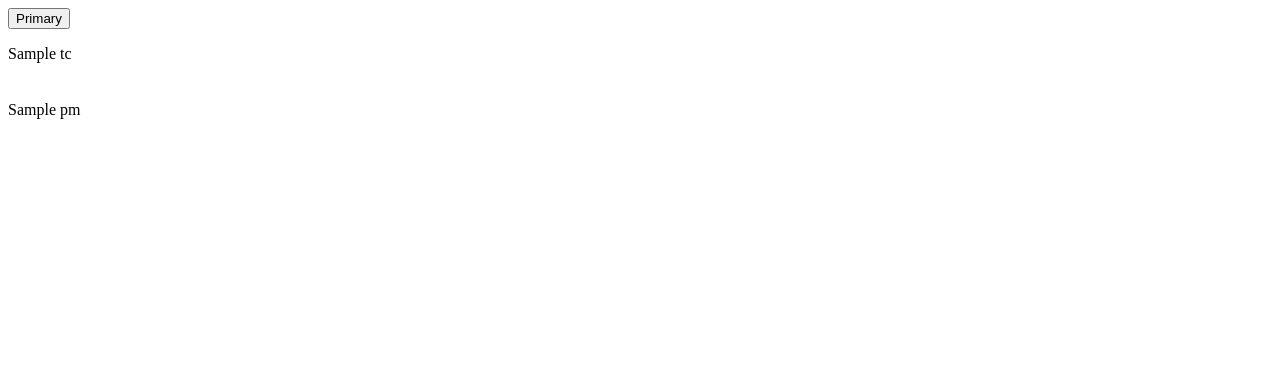
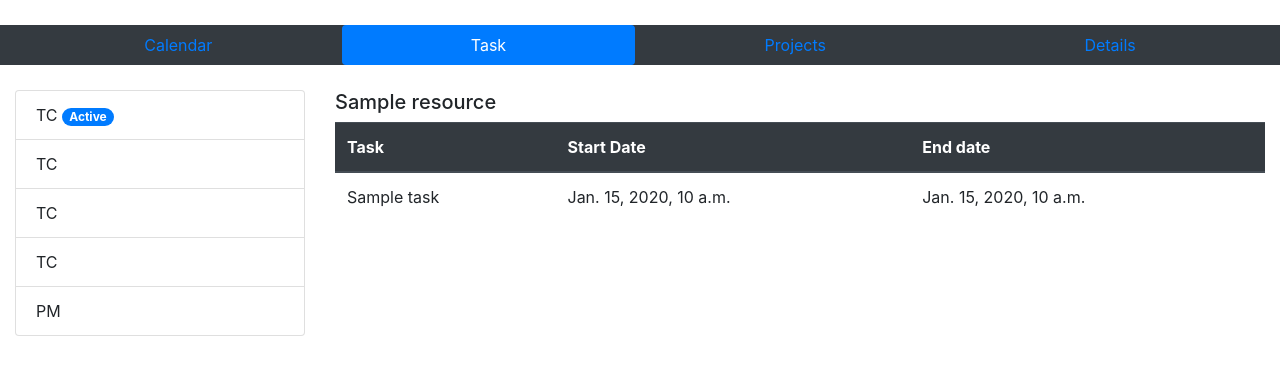
Before and after one commit to emrz98/Project_A, a Django app: template Project_A/templates/task.html in a window 1280 px wide. Shown: the top 375 px of the page. Run offline with Django 3.2, Linux system fonts and the light colour scheme; the template is opened without the code that fills it: most values are stand-ins (such as "Sample title", 1, 10 or a date in 2020); some libraries are stand-ins or nearby versions.

Commit message:
table in task implemented from database

```diff
--- a/Project_A/static_files/customs.css
+++ b/Project_A/static_files/customs.css
@@ -1,5 +1,5 @@
 .list-group-mine .list-group-item{
-    background-color: yellow;
+    background-color: blue;
     border-left-color: white;
 
 }
@@ -14,7 +14,7 @@
 
 }
 
-.margin-rows .row{
-    margin-top: 100%;
+.row{
+    margin-top: 20px;
 
 }
--- /dev/null
+++ b/Project_A/templates/navbar.html
@@ -0,0 +1,15 @@
+
+<ul class="nav nav-pills nav-fill">
+    <li class="nav-item">
+    <a class="nav-link" href="#">Calendar</a>
+    </li>
+    <li class="nav-item">
+    <a class="nav-link active" href="#">Task</a>
+    </li>
+    <li class="nav-item">
+    <a class="nav-link" href="#">Projects</a>
+    </li>
+    <li class="nav-item">
+    <a class="nav-link" href="#">Details</a>
+    </li>
+</ul>
--- /dev/null
+++ b/Project_A/templates/sidebar.html
@@ -0,0 +1,7 @@
+<ul class="list-group list-group-mine">
+    <li class="list-group-item">TC <span class="badge badge-primary badge-pill">Active</span></li>
+    <li class="list-group-item">TC</li>
+    <li class="list-group-item">TC</li>
+    <li class="list-group-item">TC</li>
+    <li class="list-group-item">PM</li>
+  </ul>
--- a/Project_A/templates/task.html
+++ b/Project_A/templates/task.html
@@ -1,14 +1,59 @@
-<button type="button" class="btn btn-primary">Primary</button>
+<!DOCTYPE html>
+{% load static%}
+<html lang="en">
+<head>
+    <meta charset="UTF-8">
+    <meta http-equiv="X-UA-Compatible" content="IE=edge">
+    <meta name="viewport" content="width=device-width, initial-scale=1.0">
+    <link rel="stylesheet" href="{% static 'bootstrap.min.css' %}">
+    <link rel="stylesheet" href="{% static 'customs.css' %}">
+    <title>Document</title>
 
-<p>{{tc.nombre}}</p>
-<table>
-    <tr>
-        <th>
+    <style>
+        .row{
+          margin-top: 2%;
+        }
 
-        </th>
+    </style>
+</head>
+<body>
+      <div class="container-fluid">
 
-    </tr>
+        <div class="row">
+          <div class="col-12 bg-dark">
+            {% include 'navbar.html'%}
+          </div>
+        </div>
 
+        <div class="row">
+          <div class="col-3">
+            {% include 'sidebar.html'%}
+          </div>
+          <div class="col-9">
+                <h5 >{{resource}}</h5>
+                <table class="table">
+                  <thead class="thead-dark">
+                    <th scope="col">Task</th>
+                    <th scope="col">Start Date</th>
+                    <th scope="col">End date</th>
+                  </thead>
+                  <tbody>
+                    {% for task in tasks %}
+                    <tr>
+                      <td>{{task.main_title}}</th>
+                      <td>{{task.date_created}}</th>
+                      <td>{{task.end_date}}</th>
+                    </tr>
+                    {% endfor %}
+                  </tbody>
+                </table>
+          </div>
+      </div>
 
-</table>
-<p>{{pm.nombre}}</p>
+      </div>
+
+      <script src="{% static 'jquery-3.5.1.min.js' %}"></script>
+      <script src="{% static 'bootstrap.bundle.min.js' %}"></script>
+
+</body>
+</html>
--- a/static_files/customs.css
+++ b/static_files/customs.css
@@ -1,5 +1,5 @@
 .list-group-mine .list-group-item{
-    background-color: yellow;
+    background-color: gray;
     border-left-color: white;
 
 }
--- a/team_management/urls.py
+++ b/team_management/urls.py
@@ -3,4 +3,4 @@
 from django.conf.urls import url
 
 app_name = "team_management"
-urlpatterns = [path('menu/', views.main_menu, name = "menu")]
+urlpatterns = [path('task/', views.task, name = "task")]
```
Also changed, not shown: Project_A/templates/main_menu.html (deleted, +0 -58 lines), team_management/views.py (+12 -30 lines), db.sqlite3.
